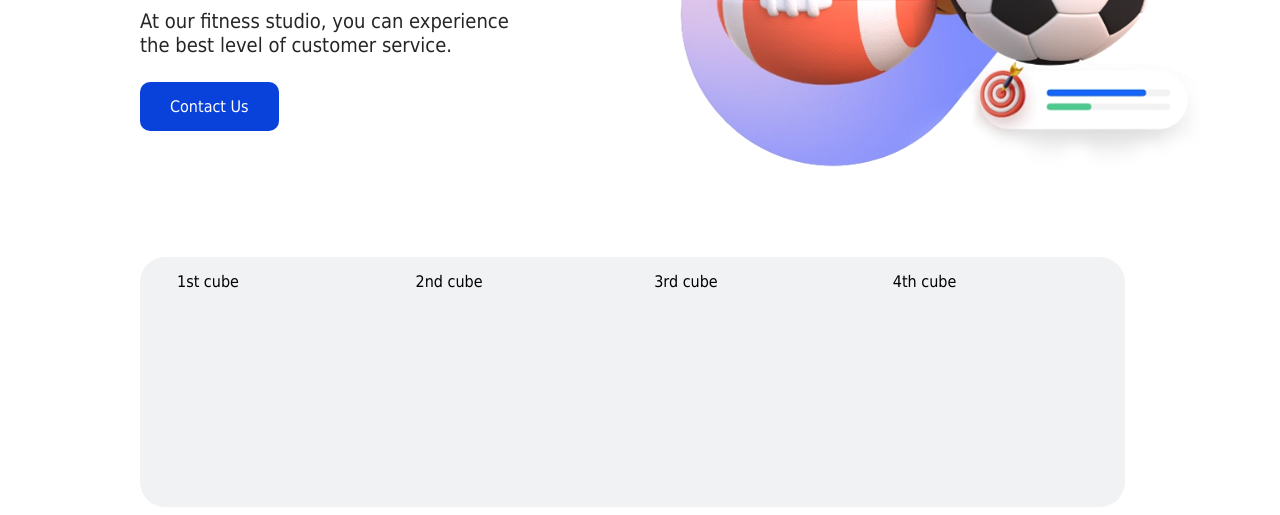
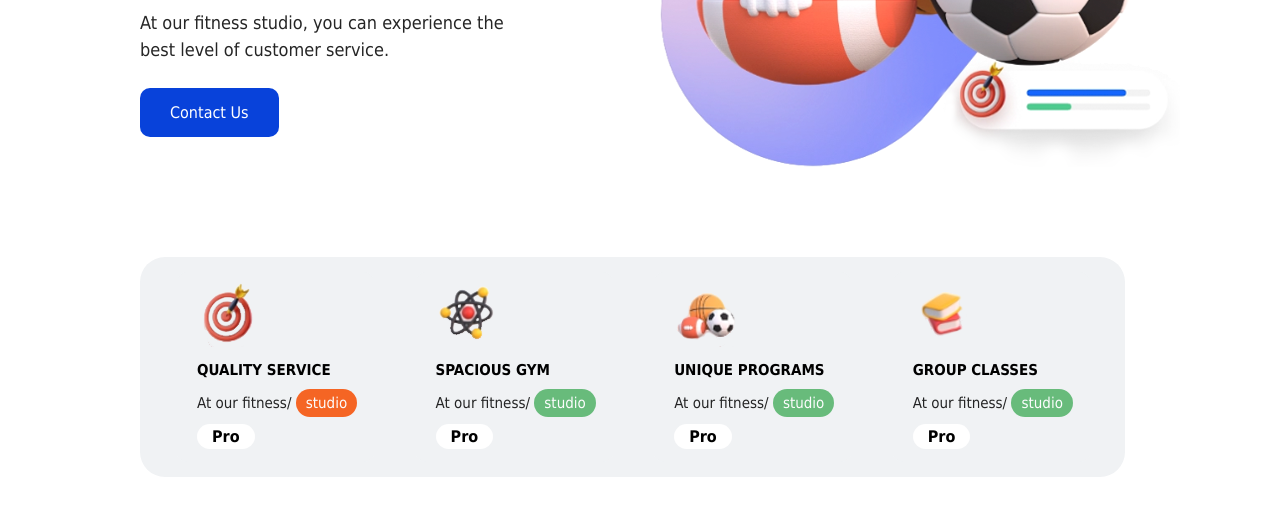
Before and after one commit to RokasSweets/09-sio-gym, a website: page index.html in a window 1280 px wide. Shown: the part 438-953 px from the top of the page. After the commit the page ends 923 px from the top, so only its background shows below. Drawn offline with Linux system fonts and the light colour scheme.

Commit message:
animated bottom section #7

```diff
--- a/css/main.css
+++ b/css/main.css
@@ -73,6 +73,10 @@ body {
     height: 550px;
 }
 
+.right-content {
+    margin-right: 20px;
+}
+
 .left-content > h1 {
     font-size: 65px;
 }
@@ -85,7 +89,8 @@ body {
 }
 
 .left-content > p {
-    font-size: 20px;
+    font-size: 18px;
+    line-height: 1.5em;
     opacity: 0.85;
     margin-bottom: 40px;
 }
@@ -116,7 +121,7 @@ body {
 .bottom-content {
     margin-top: 615px;
     width: 98.5%;
-    height: 250px;
+    height: 220px;
     background-color: #f0f2f4;
     border-radius: 25px;
 }
@@ -124,15 +129,56 @@ body {
 .bottom-cube {
     display: inline-block;
     width: 20%;
-    height: 220px;
+    height: 190px;
     margin-left: 37px;
     margin-top: 15px;
     background-color: #f0f2f4;
-    border-radius: 15px;
+    border-radius: 10px;
     transition: all 0.5s;
 }
 
 .bottom-cube:hover {
     background-color: #fff;
     box-shadow: 0px 6px 30px #ccc;
+
 }
+
+.bottom-cube > div {
+    margin-left: 20px;
+    margin-top: 10px;
+}
+
+.bottom-cube  h1 {
+    font-size: 15px;
+    text-transform: uppercase;
+}
+
+.bottom-cube  p {
+    opacity: 0.85;
+    font-size: 15px;
+}
+
+p > span {
+    background-color: #51b267;
+    padding: 5px;
+    padding-left: 10px;
+    padding-right: 10px;
+    border-radius: 20px;
+    color: white;
+}
+
+.pro-button {
+    text-decoration: none;
+    background-color: #fff;
+    color: black;
+    font-weight: 900;
+    padding: 3px;
+    padding-left: 15px;
+    padding-right: 15px;
+    border-radius: 30px;
+    transition: all 0.3s;
+}
+
+.bottom-cube:hover .pro-button {
+    background-color: #f0f2f4;
+}
--- a/index.html
+++ b/index.html
@@ -29,7 +29,7 @@
     <div class="left-content">
         <h1>Benefits of regular exercise</h1>
         <h2>--- What we Do</h2>
-        <p>At our fitness studio, you can experience <br> the best level of customer service.</p>
+        <p>At our fitness studio, you can experience the <br> best level of customer service.</p>
         <a class="button" href="#">Contact Us</a>
     </div>
     <div class="right-content">
@@ -37,16 +37,36 @@
     </div>
     <div class="bottom-content">
         <div class="bottom-cube">
-            1st cube
+            <div>
+                <img src="./img/taikinys.png" alt="taikinys">
+                <h1>Quality service</h1>
+                <p>At our fitness/ <span style="background-color: #f74d00; padding: 5px; padding-left: 10px; padding-right: 10px; border-radius: 20px; color: white;" >studio</span></p>
+                <div class="pro-hover"><a class="pro-button" href="#">Pro</a></div>
+            </div>
         </div>
         <div class="bottom-cube">
-            2nd cube
+            <div>
+                <img src="./img/atomas.png" alt="atomas">
+                <h1>Spacious gym</h1>
+                <p>At our fitness/ <span>studio</span></p>
+                <div class="pro-hover"><a class="pro-button" href="#">Pro</a></div>
+            </div>
         </div>
         <div class="bottom-cube">
-            3rd cube
+            <div>
+                <img src="./img/kamuoliai.png" alt="kamuoliai">
+                <h1>Unique programs</h1>
+                <p>At our fitness/ <span>studio</span></p>
+                <div class="pro-hover"><a class="pro-button" href="#">Pro</a></div>
+            </div>
         </div>
         <div class="bottom-cube">
-            4th cube
+            <div>
+                <img src="./img/knygos.png" alt="knygos">
+                <h1>Group classes</h1>
+                <p>At our fitness/ <span>studio</span></p>
+                <div class="pro-hover"><a class="pro-button" href="#">Pro</a></div>
+            </div>
         </div>
     </div>
 </body>
```
